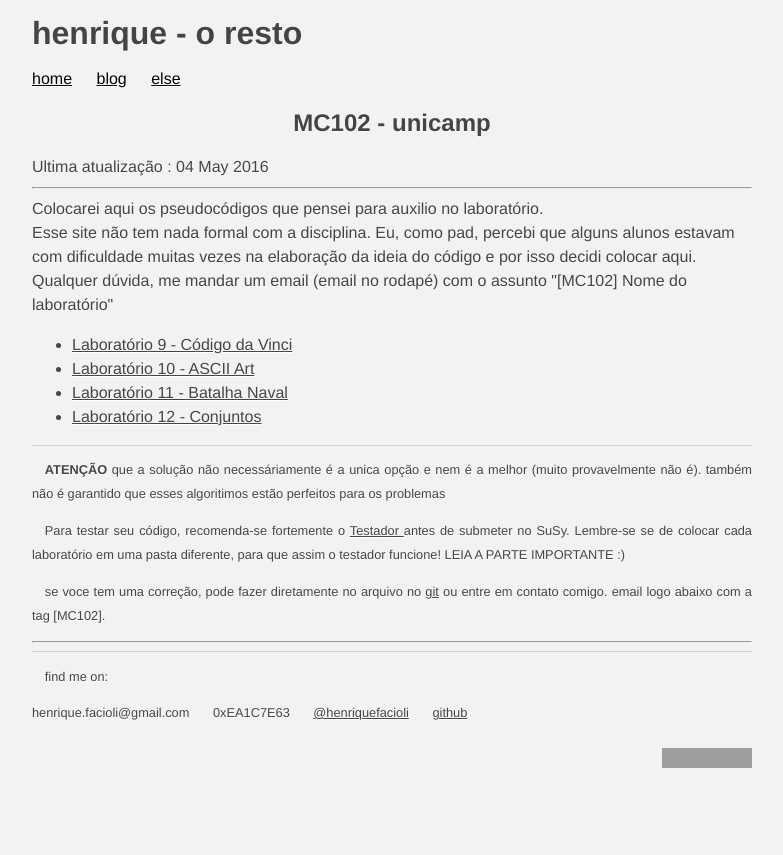
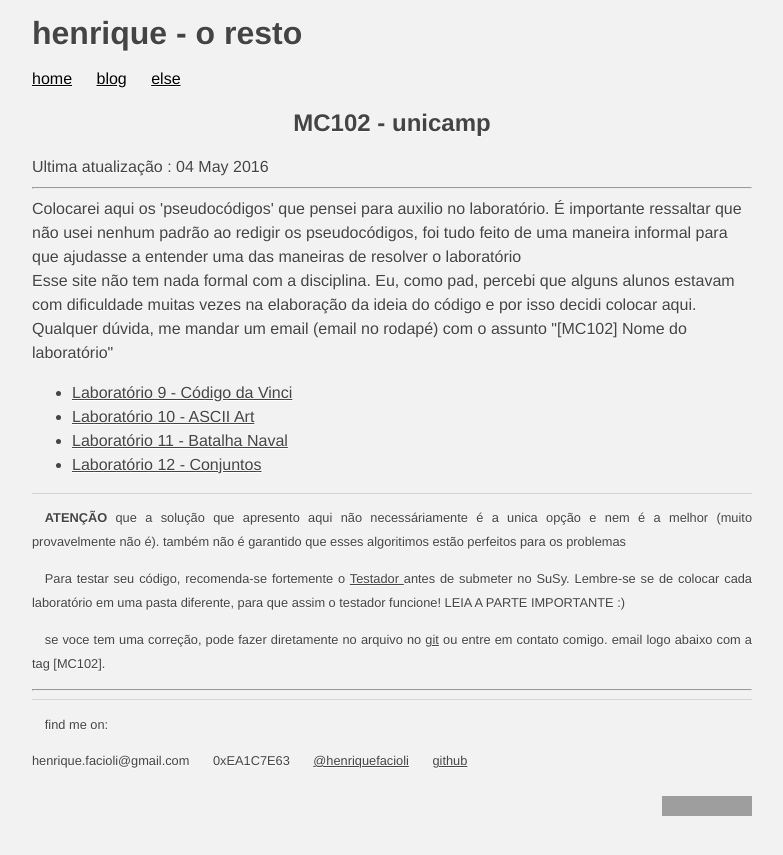
Before and after one commit to faciolihenrique/henriquefacioli.github.io, a Jekyll site: the page built from else/mc102/index.html, in a window 1280 px wide. Shown: the top 855 px of the page, without its empty margins (248-1031 px from the left). Built offline with Jekyll 4.4.1, drawn with Linux system fonts in a browser that asks for light colours; grey boxes are pictures that could not be loaded.

Commit message:
Adicionei um disclaimer em relação ao pseudocodigos

```diff
--- a/else/mc102/index.html
+++ b/else/mc102/index.html
@@ -6,7 +6,7 @@ date: 2016-05-04
 comments: false
 
 ---
-Colocarei aqui os pseudocódigos que pensei para auxilio no laboratório.
+Colocarei aqui os 'pseudocódigos' que pensei para auxilio no laboratório. É importante ressaltar que não usei nenhum padrão ao redigir os pseudocódigos, foi tudo feito de uma maneira informal para que ajudasse a entender uma das maneiras de resolver o laboratório
 <br>
 Esse site não tem nada formal com a disciplina. Eu, como pad, percebi que alguns alunos estavam com dificuldade muitas vezes na elaboração da ideia do código e por isso decidi colocar aqui.
 <br>
@@ -22,7 +22,7 @@ Qualquer dúvida, me mandar um email (email no rodapé) com o assunto "[MC102] N
 </p>
 <footer>
 <p>
-    <b>ATENÇÃO</b> que a solução não necessáriamente é a unica opção e nem é a melhor (muito provavelmente não é). também não é garantido que esses algoritimos estão perfeitos para os problemas
+    <b>ATENÇÃO</b> que a solução que apresento aqui não necessáriamente é a unica opção e nem é a melhor (muito provavelmente não é). também não é garantido que esses algoritimos estão perfeitos para os problemas
 </p>
 <p>
     Para testar seu código, recomenda-se fortemente o <a href="http://www.ic.unicamp.br/~zanoni/mc102/2016-1s/testador/"> Testador </a> antes de submeter no SuSy. Lembre-se se de colocar cada laboratório em uma pasta diferente, para que assim o testador funcione! LEIA A PARTE IMPORTANTE :)
```
